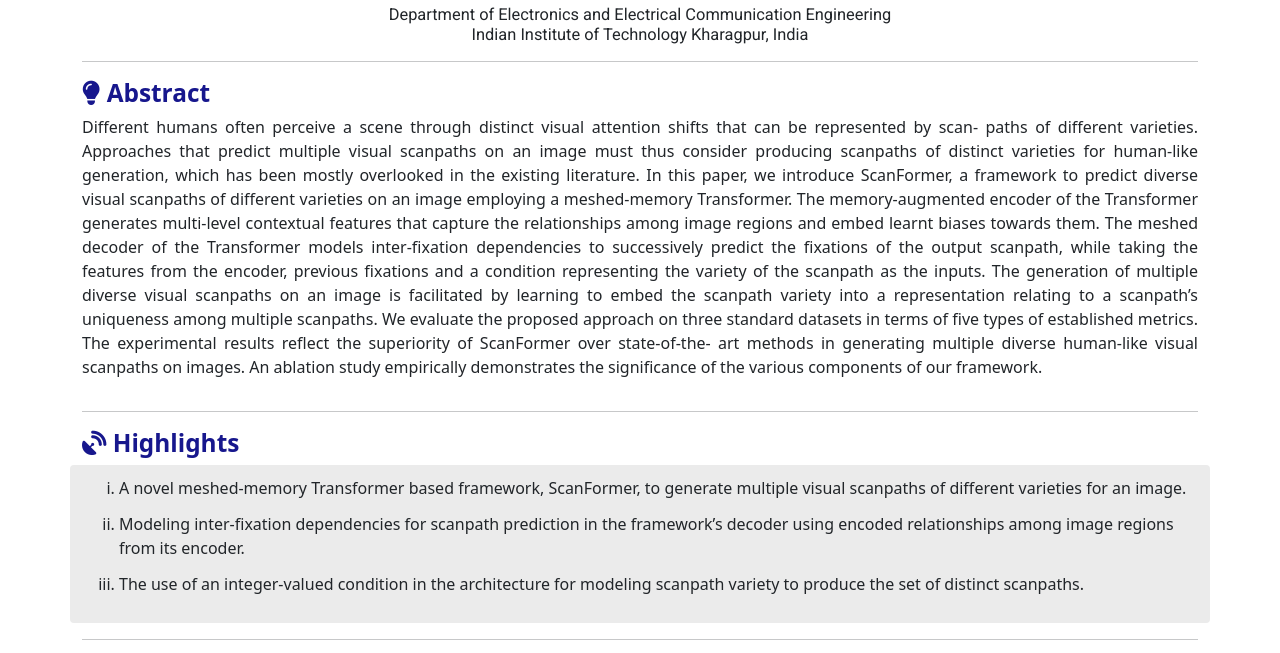
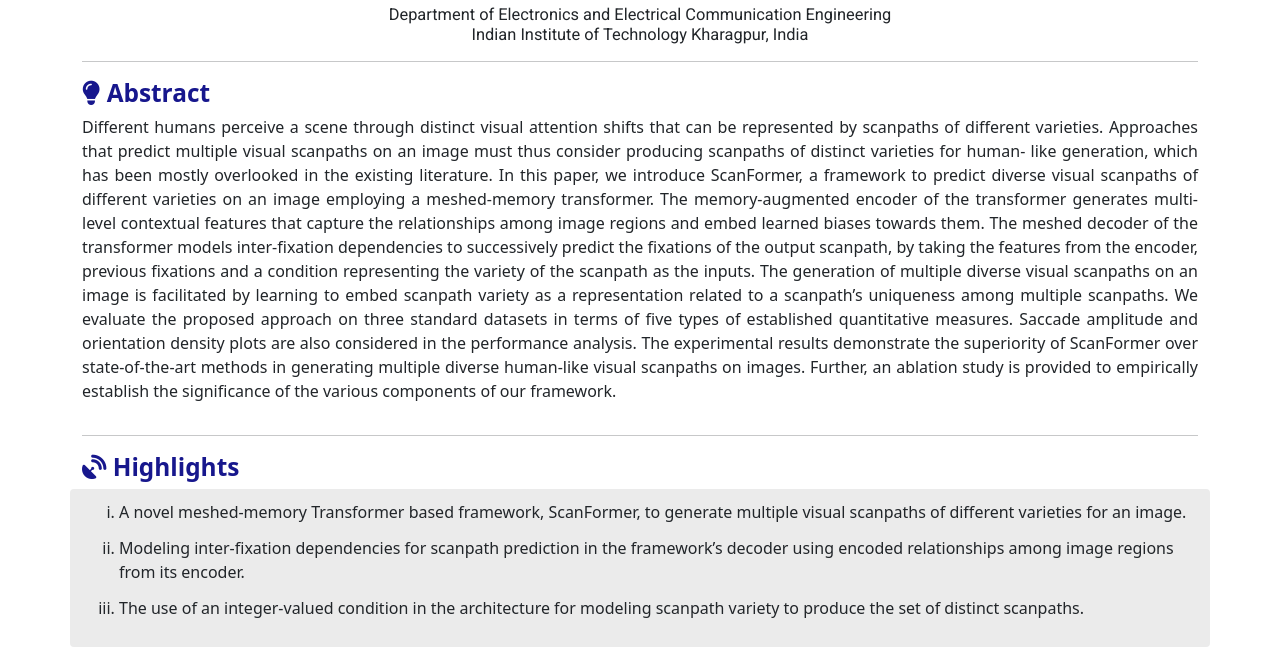
Before and after one commit to sendebashis/sendebashis.github.io, a plain HTML site: page ScanFormer.html in a window 1280 px wide. Shown: the part 124-777 px from the top of the page. Drawn offline with nearby package versions, Linux system fonts and the light colour scheme; files whose address does not match are found by name.

Commit message:
Update ScanFormer.html

```diff
--- a/ScanFormer.html
+++ b/ScanFormer.html
@@ -120,31 +120,19 @@
         <div class="row">
             <div class="col-sm">
                 <p style="text-align: justify">
-                    Different humans often perceive a scene through
-                    distinct visual attention shifts that can be represented by scan-
-                    paths of different varieties. Approaches that predict multiple
-                    visual scanpaths on an image must thus consider producing
-                    scanpaths of distinct varieties for human-like generation, which
-                    has been mostly overlooked in the existing literature. In this
-                    paper, we introduce ScanFormer, a framework to predict diverse
-                    visual scanpaths of different varieties on an image employing a
-                    meshed-memory Transformer. The memory-augmented encoder
-                    of the Transformer generates multi-level contextual features that
-                    capture the relationships among image regions and embed learnt
-                    biases towards them. The meshed decoder of the Transformer
-                    models inter-fixation dependencies to successively predict the
-                    fixations of the output scanpath, while taking the features from
-                    the encoder, previous fixations and a condition representing
-                    the variety of the scanpath as the inputs. The generation of
-                    multiple diverse visual scanpaths on an image is facilitated by
-                    learning to embed the scanpath variety into a representation
-                    relating to a scanpath’s uniqueness among multiple scanpaths.
-                    We evaluate the proposed approach on three standard datasets
-                    in terms of five types of established metrics. The experimental
-                    results reflect the superiority of ScanFormer over state-of-the-
-                    art methods in generating multiple diverse human-like visual
-                    scanpaths on images. An ablation study empirically demonstrates
-                    the significance of the various components of our framework.
+                    Different humans perceive a scene through distinct visual attention shifts that can be represented by scanpaths of different varieties.
+                    Approaches that predict multiple visual scanpaths on an image must thus consider producing scanpaths of distinct varieties for human-
+                    like generation, which has been mostly overlooked in the existing literature. In this paper, we introduce ScanFormer, a framework to
+                    predict diverse visual scanpaths of different varieties on an image employing a meshed-memory transformer. The memory-augmented
+                    encoder of the transformer generates multi-level contextual features that capture the relationships among image regions and embed
+                    learned biases towards them. The meshed decoder of the transformer models inter-fixation dependencies to successively predict the
+                    fixations of the output scanpath, by taking the features from the encoder, previous fixations and a condition representing the variety of
+                    the scanpath as the inputs. The generation of multiple diverse visual scanpaths on an image is facilitated by learning to embed scanpath
+                    variety as a representation related to a scanpath’s uniqueness among multiple scanpaths. We evaluate the proposed approach on three
+                    standard datasets in terms of five types of established quantitative measures. Saccade amplitude and orientation density plots are also
+                    considered in the performance analysis. The experimental results demonstrate the superiority of ScanFormer over state-of-the-art
+                    methods in generating multiple diverse human-like visual scanpaths on images. Further, an ablation study is provided to empirically
+                    establish the significance of the various components of our framework.
                 </p>
             </div>
         </div>
@@ -217,6 +205,29 @@
                         <!--EDIT CAPTION HERE-->
                     </figcaption>
                 </figure>
+            </div>
+            <br>
+            <div class="col d-flex justify-content-center">
+                <h2 id="headingStyles" class="text-center text-md-start">
+                    <i class="fas fa-poll"></i>&nbsp;
+                </h2>
+                <div class="row">
+                    <div class="col-12">
+                        <figure class="figure">
+                            <span class="d-flex justify-content-center">
+                                <img class="img-fluid figure-img" src="assets/subpage-ScanFormer/Results/Table2.jpg"
+                                    class="figure-img img-fluid rounded" title="Cross-dataset evaluation" height="600"
+                                    width="1200" alt="Table number 2, caption is mentioned below." /></a></span>
+                            <figcaption class="text-center" id="figCap">
+                                Table 3: Cross-dataset evaluation of various models using four MultiMatch metrics and D-scores.
+                                The top three results in order are marked in red, green and blue, respectively. H represents
+                                the Inter-observer D-score and the D-scores within H&plusmn;0.25 are shown in bold.
+                                Cross-dataset evaluation of the various multiple scanpath prediction models.
+                                <!--EDIT CAPTION HERE-->
+                            </figcaption>
+                        </figure>
+                    </div>
+                </div>
             </div>
             <br>
             <div class="col d-flex justify-content-center">
```
